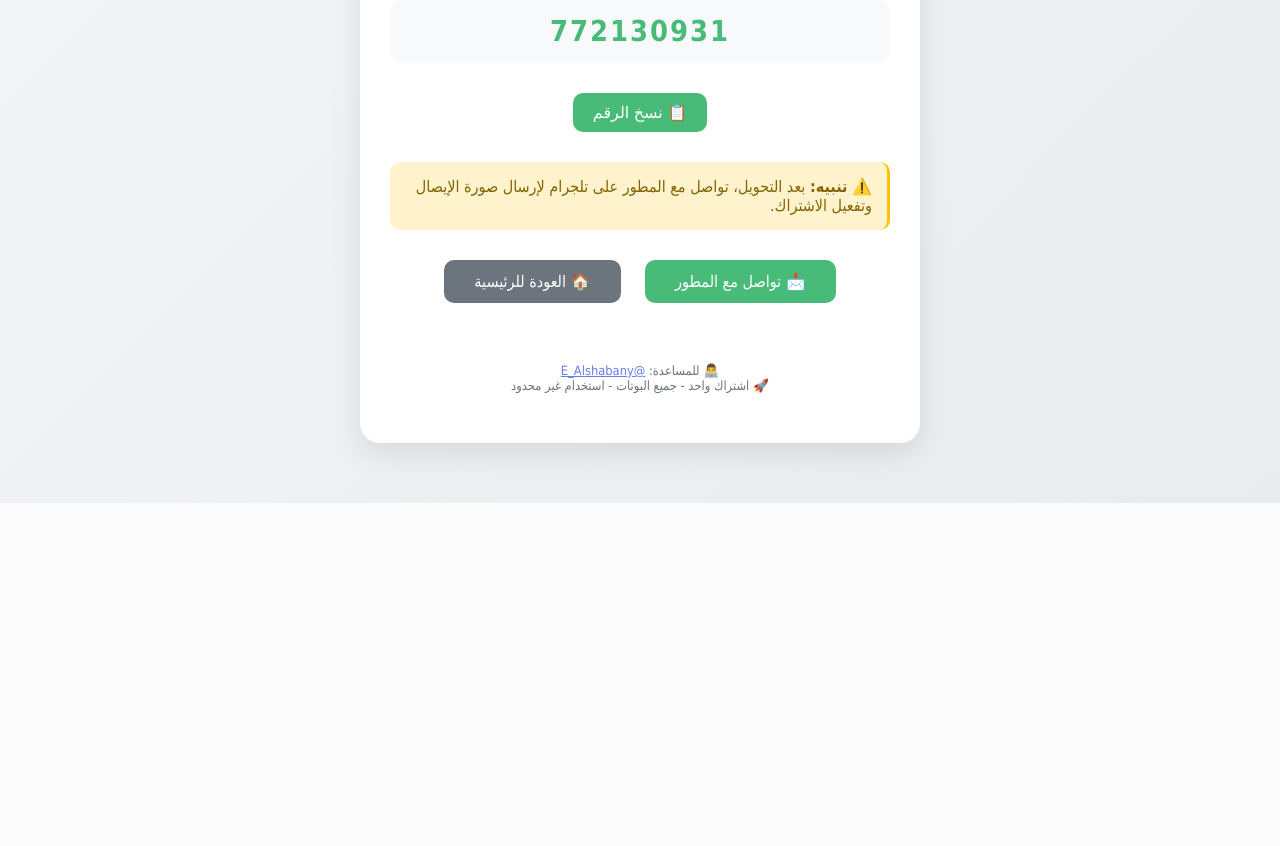
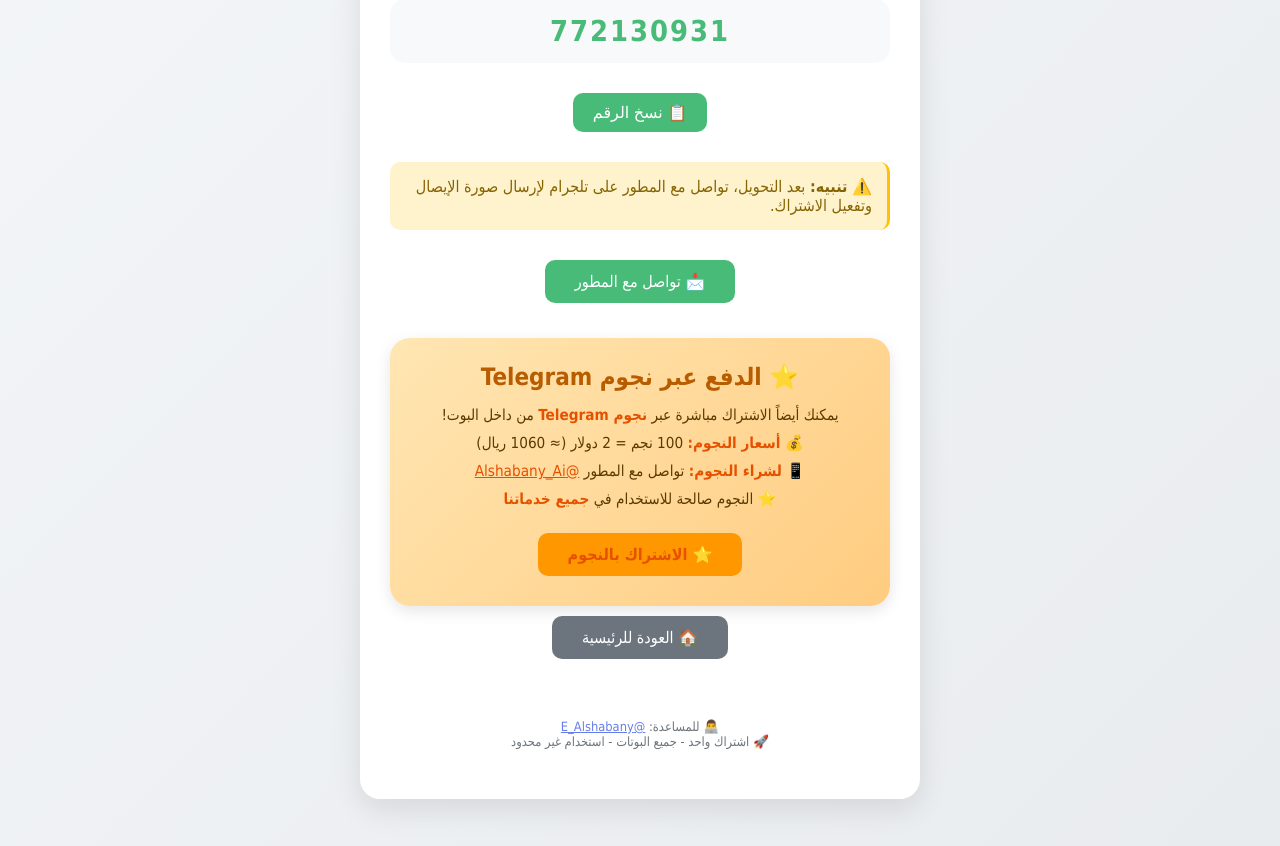
Before and after one commit to IDFINDER/social_analyzer_bot, a Flask app: page /payment in a window 1280 px wide. Shown: the part 704-1550 px from the top of the page. Before the commit the page ends 1207 px from the top, so only its background shows below. Run offline with Flask 3, Linux system fonts and the light colour scheme; data that the repository does not hold is empty; parts of the project's set-up code (start-up, migrations or seed data) failed here and were passed over.

Commit message:
Update payment.html
📁 7. تعديل صفحة payment.html (إضافة خيار شراء النجوم)

```diff
--- a/templates/payment.html
+++ b/templates/payment.html
@@ -131,11 +131,55 @@
         @keyframes fadein { from {bottom: 0; opacity: 0;} to {bottom: 30px; opacity: 1;} }
         @keyframes fadeout { from {bottom: 30px; opacity: 1;} to {bottom: 0; opacity: 0;} }
 
+        /* قسم النجوم الجديد */
+        .stars-info {
+            background: linear-gradient(135deg, #ffe6b3, #ffcc80);
+            border-radius: 20px;
+            padding: 25px;
+            margin-top: 25px;
+            text-align: center;
+            box-shadow: 0 5px 15px rgba(0,0,0,0.1);
+        }
+        .stars-info h3 {
+            color: #b85c00;
+            font-size: 1.5em;
+            margin-bottom: 15px;
+        }
+        .stars-info p {
+            color: #5a3a00;
+            margin: 10px 0;
+            font-size: 0.95em;
+        }
+        .stars-info strong {
+            color: #e65100;
+        }
+        .stars-button {
+            background: #ff9800 !important;
+            display: inline-block;
+            background: #ff9800;
+            color: white;
+            padding: 12px 30px;
+            border-radius: 10px;
+            text-decoration: none;
+            margin: 15px 5px 5px;
+            transition: all 0.3s;
+            font-weight: bold;
+        }
+        .stars-button:hover {
+            background: #f57c00 !important;
+            transform: scale(1.02);
+        }
+        .stars-info a {
+            color: #e65100;
+        }
+
         @media (max-width: 600px) {
             .container { padding: 10px; }
             .card { padding: 20px; }
             .number { font-size: 1.2em; }
             .price { font-size: 2em; }
+            .stars-info { padding: 15px; }
+            .stars-info h3 { font-size: 1.2em; }
         }
     </style>
 </head>
@@ -176,6 +220,17 @@
             </div>
 
             <a href="https://t.me/E_Alshabany" class="button">📩 تواصل مع المطور</a>
+
+            <!-- قسم الدفع عبر نجوم Telegram -->
+            <div class="stars-info">
+                <h3>⭐ الدفع عبر نجوم Telegram</h3>
+                <p>يمكنك أيضاً الاشتراك مباشرة عبر <strong>نجوم Telegram</strong> من داخل البوت!</p>
+                <p>💰 <strong>أسعار النجوم:</strong> 100 نجم = 2 دولار (≈ 1060 ريال)</p>
+                <p>📱 <strong>لشراء النجوم:</strong> تواصل مع المطور <a href="https://t.me/Alshabany_Ai" target="_blank">@Alshabany_Ai</a></p>
+                <p>⭐ النجوم صالحة للاستخدام في <strong>جميع خدماتنا</strong></p>
+                <a href="https://t.me/Social_Media_tools_bot" class="stars-button">⭐ الاشتراك بالنجوم</a>
+            </div>
+
             <a href="/" class="button back-btn">🏠 العودة للرئيسية</a>
 
             <div class="footer">
```
